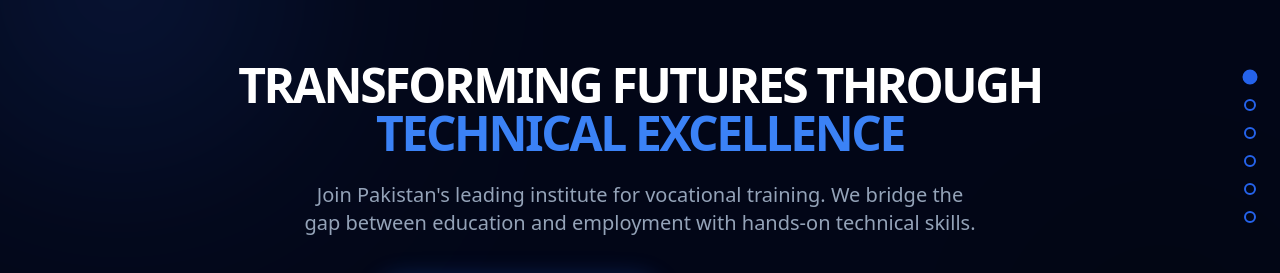
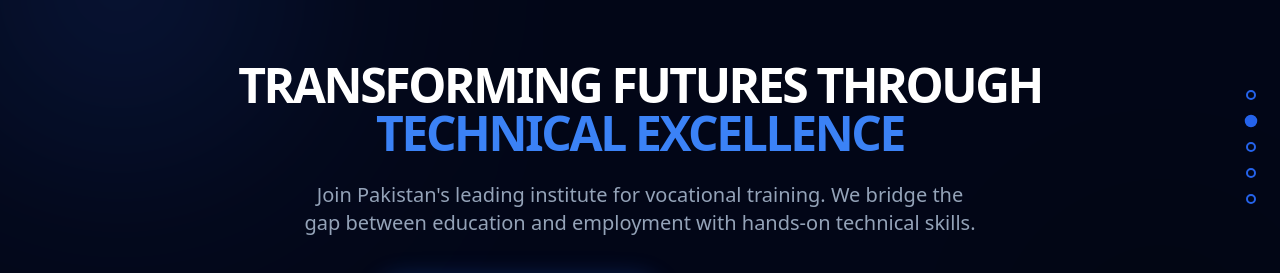
Before and after one commit to raihanarafi/ITVE_Web_Page, a React (Vite) app: page / in a window 1280 px wide. Shown: the part 253-526 px from the top of the page. Built offline with nearby package versions, Linux system fonts and the light colour scheme.

Commit message:
README.md Update

```diff
--- a/src/components/Layout/PaginationDots.jsx
+++ b/src/components/Layout/PaginationDots.jsx
@@ -1,28 +1,73 @@
-import React from 'react';
+import React, { useState, useEffect } from 'react';
 
-const PaginationDots = ({ currentView, setView }) => {
-  // Define the order of your pages for the pagination
-  const views = ['home', 'courses', 'about', 'updates', 'achievements', 'contact'];
+const PaginationDots = ({ currentView }) => {
+  const [activeSection, setActiveSection] = useState('hero');
 
-  if (currentView === 'portal') return null;
+  const homeSections = [
+    { id: 'hero', label: 'Home' },
+    { id: 'about', label: 'About' },
+    { id: 'path', label: 'Success Path' },
+    { id: 'environment', label: 'Facilities' },
+    { id: 'faq', label: 'FAQ' }
+  ];
+
+  useEffect(() => {
+    // Only run the observer if we are on the home view
+    if (currentView !== 'home') return;
+
+    const observerOptions = {
+      root: null,
+      // threshold 0.5 means the dot changes when 50% of the section is visible
+      threshold: 0.5,
+    };
+
+    const observerCallback = (entries) => {
+      entries.forEach((entry) => {
+        if (entry.isIntersecting) {
+          setActiveSection(entry.target.id);
+        }
+      });
+    };
+
+    const observer = new IntersectionObserver(observerCallback, observerOptions);
+
+    // Start observing each section defined in our array
+    homeSections.forEach((section) => {
+      const element = document.getElementById(section.id);
+      if (element) observer.observe(element);
+    });
+
+    return () => observer.disconnect();
+  }, [currentView]); // Re-run if we switch back to home view
+
+  if (currentView !== 'home') return null;
+
+  const scrollToSection = (id) => {
+    const element = document.getElementById(id);
+    if (element) {
+      element.scrollIntoView({ behavior: 'smooth' });
+    }
+  };
 
   return (
     <div className="fixed right-6 top-1/2 -translate-y-1/2 flex flex-col gap-4 z-50">
-      {views.map((v) => (
+      {homeSections.map((section) => (
         <button
-          key={v}
-          onClick={() => setView(v)}
-          className={`group relative flex items-center justify-end`}
+          key={section.id}
+          onClick={() => scrollToSection(section.id)}
+          className="group relative flex items-center justify-end"
         >
-          {/* Tooltip that shows on hover */}
-          <span className="absolute right-8 px-2 py-1 rounded bg-slate-900 text-white text-xs opacity-0 group-hover:opacity-100 transition-opacity capitalize">
-            {v}
+          {/* Tooltip */}
+          <span className="absolute right-8 px-2 py-1 rounded bg-slate-900 text-white text-[10px] font-bold uppercase tracking-widest opacity-0 group-hover:opacity-100 transition-opacity whitespace-nowrap border border-slate-800">
+            {section.label}
           </span>
 
           {/* The Dot */}
           <div
-            className={`w-3 h-3 rounded-full border-2 border-blue-600 transition-all duration-300 ${
-              currentView === v ? 'bg-blue-600 scale-125' : 'bg-transparent hover:bg-blue-200'
+            className={`w-2.5 h-2.5 rounded-full border-2 border-blue-600 transition-all duration-300 ${
+              activeSection === section.id
+                ? 'bg-blue-600 scale-125' // Filled and slightly larger when active
+                : 'bg-transparent hover:bg-blue-400' // Hollow when inactive
             }`}
           />
         </button>
```
Also changed, not shown: 1 other file (tests, documents, lock files or other folders).
